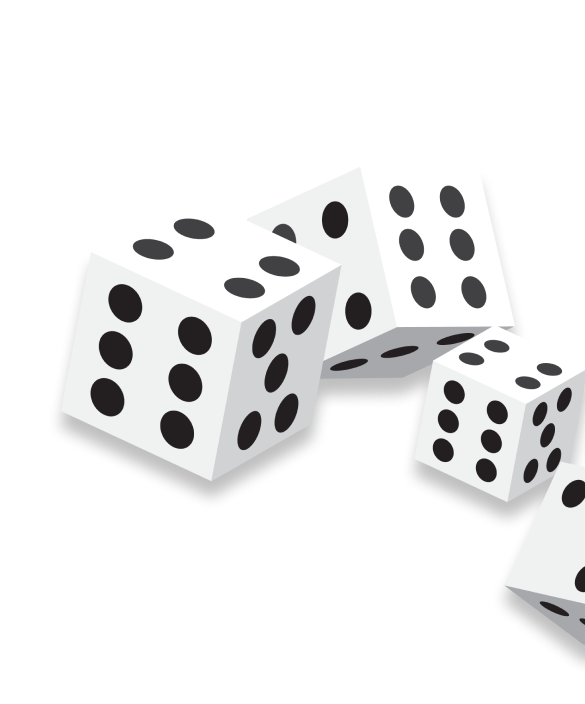
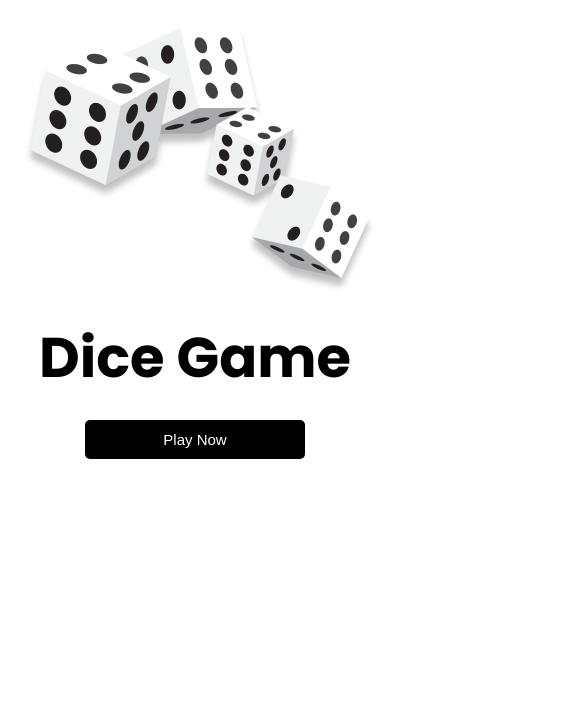
Before and after one commit to bhavnisharora/Dice-Game, a React (Vite) app: page / in a window 390 px wide. Shown: the top 704 px of the page, 585 px wide, since content can reach past the window. Built offline with nearby package versions, Linux system fonts and the light colour scheme.

Commit message:
start game responsive

```diff
--- a/src/components/StartGame.jsx
+++ b/src/components/StartGame.jsx
@@ -2,7 +2,7 @@ import styled from 'styled-components';
 import { Button } from '../styled/button';
 const StartGame = ({ toggle }) => {
     return (
-        <Container>
+        <Container >
             <div>
                 <img src="/images/dice.png" />
             </div>
@@ -24,10 +24,31 @@ const Container = styled.div
     align-items: center;
     margin: 0 auto;
 
+    @media (max-width: 768px) {
+    flex-direction: column;
+}
+
+     img {
+        max-width: 100%;
+        height: auto;
+    }
+
+    .content{
+    text-align: center;
+    }
+
     .content h1{
         font-size: 76px;
         margin-bottom: 20px;
         white-space: nowrap;
+
+        @media (max-width: 768px) {
+            font-size: 56px;
+        }
+
+        @media (min-width: 1024px) {
+            font-size: 76px;
+        }
     }
 
     `;
```
Also changed, not shown: 1 other file (tests, documents, lock files or other folders).
